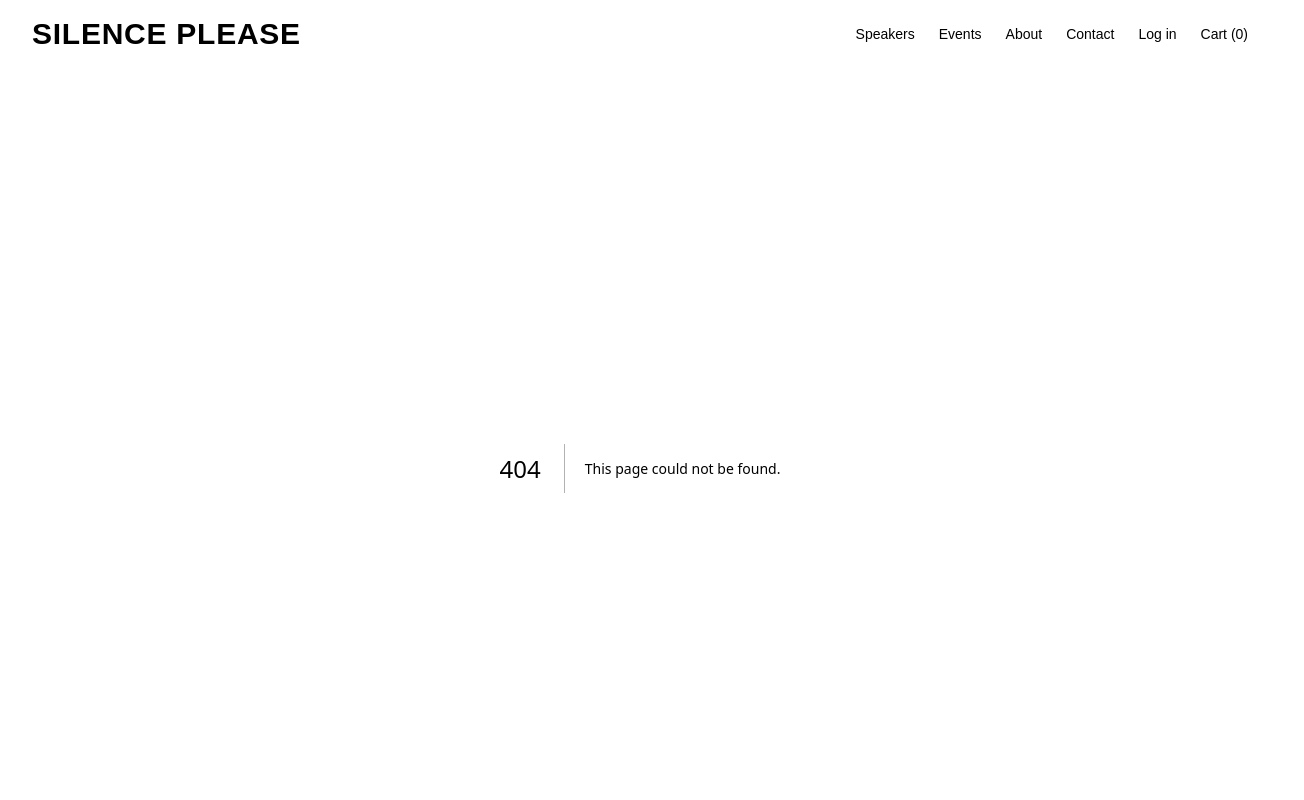
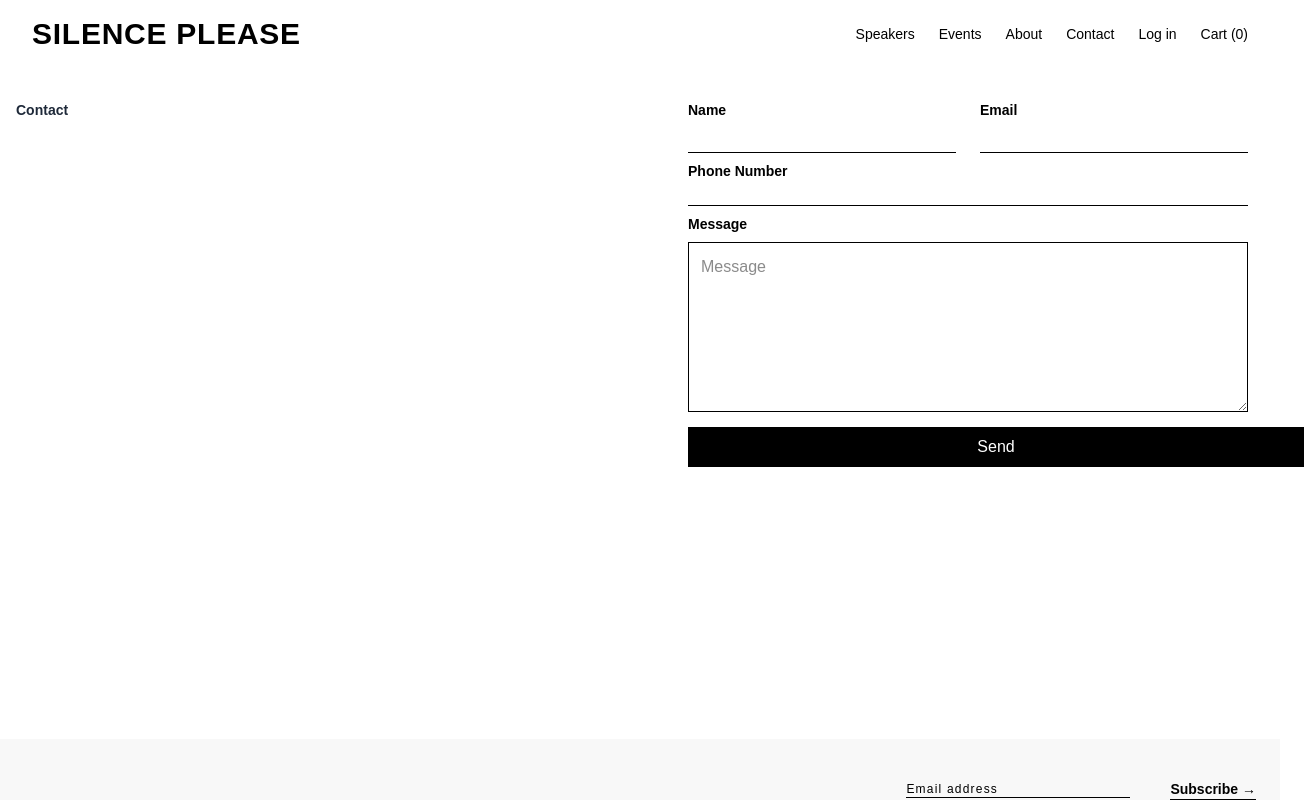
Before and after one commit to irorerejuliet/Silience, a Next.js app: page /contact in a window 1280 px wide. Before the commit this address had no page. Shown: the top 800 px of the page, 1304 px wide, since content can reach past the window. Built offline with nearby package versions, Linux system fonts and the light colour scheme.

Commit message:
Build contact page on all screen

```diff
--- /dev/null
+++ b/src/app/contact/page.tsx
@@ -0,0 +1,14 @@
+import ContactDetails from "@/components/contactpage/ContactDetails"
+import Footer from "@/components/layouts/Footer"
+
+
+const page = () => {
+  return (
+    <div>
+      <ContactDetails/>
+      <Footer showTitle={false}/>
+    </div>
+  )
+}
+
+export default page
--- /dev/null
+++ b/src/components/contactpage/ContactDetails.tsx
@@ -0,0 +1,70 @@
+import React from "react";
+
+const ContactDetails = () => {
+  return (
+    <section className=" bg-white px-4 pt-8 pb-52">
+      <div className="grid grid-cols-1 md:grid-cols-2 gap-16">
+        <h2 className="text-sm font-semibold text-gray-800">Contact</h2>
+
+        {/* Right Side (Form) */}
+        <form className="space-y-2 px-4">
+          {/* Name & Email */}
+          <div className="grid grid-cols-1 md:grid-cols-2 gap-6">
+            <div className="">
+              <label className="block mb-2 text-sm  font-semibold text-black">
+                Name
+              </label>
+              <input
+                type="text"
+                className=" border-b border-black bg-transparentpy-2 w-full  outline-none"
+              />
+            </div>
+
+            <div>
+              <label className="block text-sm  font-semibold text-black mb-2 ">
+                Email
+              </label>
+              <input
+                type="email"
+                className=" border-b border-black bg-transparent outline-none  w-full "
+              />
+            </div>
+          </div>
+
+          {/* Phone */}
+          <div>
+            <label className="block text-sm  font-semibold text-black  ">
+              Phone Number
+            </label>
+            <input
+              type="tel"
+              className="w-full border-b border-black bg-transparent outline-none"
+            />
+          </div>
+
+          {/* Message */}
+          <div>
+            <label className="block text-sm  font-semibold text-black mb-2 ">
+              Message
+            </label>
+            <textarea
+              rows={6}
+              placeholder="Message"
+              className="w-full border border-black p-3 outline-none "
+            />
+          </div>
+
+          {/* Button */}
+          <button
+            type="submit"
+            className="bg-black text-white px-8 py-2 lg:w-154 w-full "
+          >
+            Send
+          </button>
+        </form>
+      </div>
+    </section>
+  );
+};
+
+export default ContactDetails;
```
